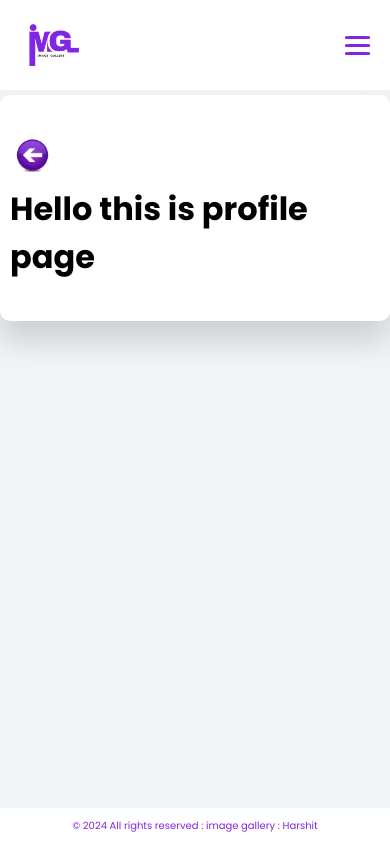
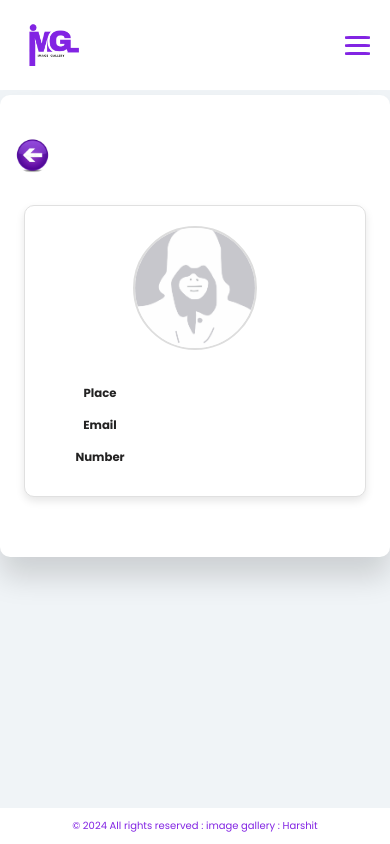
Before and after one commit to Harshitgupta008/ImageGallery-MERN, a React (Vite) app in the folder Clint/: page /profile in a window 390 px wide. Built offline with nearby package versions, Linux system fonts and the light colour scheme; no server answers; sample sign-in values are in the browser's storage.

Commit message:
update profile views and make fully responsive

```diff
--- a/Clint/src/component/page/About.jsx
+++ b/Clint/src/component/page/About.jsx
@@ -13,6 +13,9 @@ function About() {
 
     const SendHomepage = () => {
         return navigate("/")
+    }
+    const ProfileRoute = ()=>{
+        return navigate("/profile")
     }
     useEffect(() => {
         if (isLoggedin) {
@@ -45,7 +48,7 @@ function About() {
                                     <h4 className='h3aboutprofile'>{user.name}</h4>
                                     <div className='about_profilebutton'>
                                         <button >Edit Profile</button>
-                                        <button>Views Profile</button>
+                                        <button onClick={ProfileRoute}>Views Profile</button>
 
                                     </div>
                                 </div>
--- a/Clint/src/component/page/Userpage/Profile.css
+++ b/Clint/src/component/page/Userpage/Profile.css
@@ -21,16 +21,119 @@
     border-radius: 10px;
     box-shadow: 0px 20px 30px rgba(0, 0, 0, 0.15);
 }
-.profile_backicon{
+
+.profile_backicon {
     width: 100%;
     margin-left: 10px;
     height: 40px;
     display: flex;
     align-items: center;
 }
-.profile_backicon img{
+
+.profile_backicon img {
     width: 35px;
     height: 35px;
     border-radius: 50%;
     cursor: pointer;
 }
+
+.profile-card {
+    border: 1px solid #e0e0e0;
+    border-radius: 10px;
+    box-shadow: 0 4px 8px rgba(0, 0, 0, 0.1);
+    padding: 20px;
+    text-align: center;
+    min-width: 400px;
+    justify-content: center;
+    align-items: center;
+    flex-direction: column;
+    margin: 20px auto;
+    background-color: #ffffff;
+    transition: transform 0.2s ease-in-out;
+}
+
+.profile-card:hover {
+    transform: translateY(-5px);
+}
+
+.profile-image {
+    width: 120px;
+    height: 120px;
+    border-radius: 50%;
+    object-fit: cover;
+    margin-bottom: 15px;
+    border: 2px solid #ddd;
+}
+
+.profile-name {
+    font-size: 1.8em;
+    margin: 10px 0;
+    color: #333;
+    text-transform: capitalize;
+    width: 95%;
+}
+
+.profile-place,
+.profile-email,
+.profile-phone {
+    font-size: 1em;
+    color: #777;
+    margin: 5px 0;
+    width: 95%;
+    display: flex;
+    justify-content: space-between;
+    align-items: center;
+    flex-wrap: wrap;
+    gap: 10px;
+
+}
+
+.profile-card h3 {
+    width: 100px;
+    padding: 5px;
+    color: #232222;
+}
+
+.profile-card h5 {
+    width: 150px;
+    padding: 5px;
+}
+
+
+
+@media only screen and (max-width: 500px) {
+    .profile-card {
+        min-width: 350px;
+    }
+}
+
+@media only screen and (max-width: 430px) {
+    .profile-card {
+        min-width: 300px;
+        font-size: 10px;
+    }
+}
+
+@media only screen and (max-width: 370px) {
+    .profile-card {
+        min-width: 250px;
+    }
+
+    .profile-place,
+    .profile-email,
+    .profile-phone {
+        display: flex;
+        justify-content: center;
+        align-items: center;
+        flex-direction: column;
+        gap: 5px;
+    }
+}
+@media only screen and (max-width: 300px) {
+    .profile-card {
+        min-width: 200px;
+        font-size: 8px;
+    }
+
+
+}
--- a/Clint/src/component/page/Userpage/Profile.jsx
+++ b/Clint/src/component/page/Userpage/Profile.jsx
@@ -1,8 +1,11 @@
 import './Profile.css'
 import Backicon from "../../image/backbutton.png"
+import defaultDpimage from "../../image/defaultDpimage.png"
 import { useNavigate } from 'react-router-dom';
+import { Useauth } from '../../../Auth';
 function Profile() {
     const nevigate = useNavigate();
+    const { user } = Useauth();
     const BackRout = () => {
         nevigate(-1);
     }
@@ -13,7 +16,13 @@ function Profile() {
                     <div className='profile_backicon'>
                         <img onClick={BackRout} src={Backicon} alt="Back" />
                     </div>
-                    <h1>Hello this is profile page</h1>
+                    <div className="profile-card">
+                        <img src={defaultDpimage} alt="Profile" className="profile-image" />
+                        <h2 className="profile-name">{user.name}</h2>
+                        <div className="profile-place"> <h3>Place</h3> <h5>{user.place}</h5> </div>
+                        <div className="profile-email"> <h3>Email</h3> <h5>{user.email}</h5></div>
+                        <div className="profile-phone"> <h3>Number</h3> <h5>{user.number}</h5></div>
+                    </div>
                 </div>
             </div>
         </>
```
